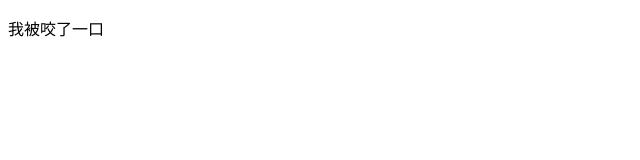
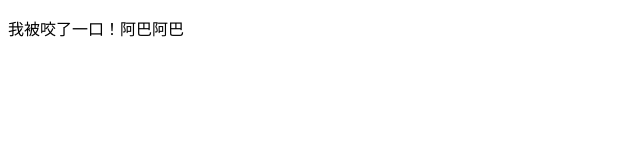
Before and after one commit to shqxiangtangping/bootstrap_work, a plain HTML site: page Login.html in a window 1280 px wide. Shown: the whole page, without its empty margins (0-640 px from the left). Drawn offline with Linux system fonts and the light colour scheme.

Commit message:
我被咬了！可恶

```diff
--- a/Login.html
+++ b/Login.html
@@ -5,6 +5,6 @@
     <title>Log in</title>
 </head>
 <body>
-<p>我被咬了一口</p>
+<p>我被咬了一口！阿巴阿巴</p>
 </body>
 </html>
```
